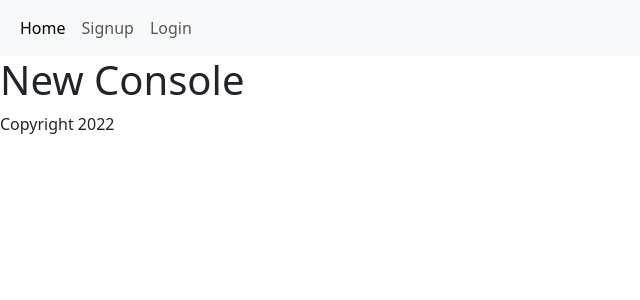
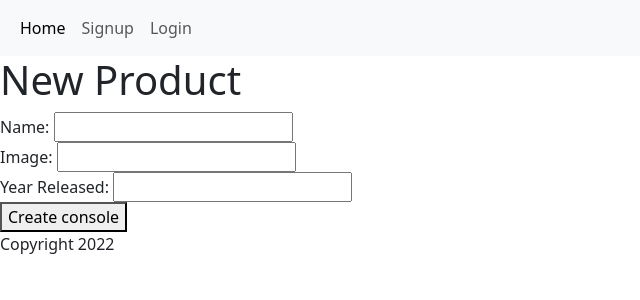
Before and after one commit to tarletonmoore/nintendo-frontend, a React (Vite) app: page /consoles/new in a window 1280 px wide. Shown: the top 300 px of the page, without its empty margins (0-640 px from the left). Built offline with nearby package versions, Linux system fonts and the light colour scheme; no server answers.

Commit message:
add new console form

```diff
--- a/src/ConsolesNew.jsx
+++ b/src/ConsolesNew.jsx
@@ -1,11 +1,34 @@
 
 
-export function ConsolesNew() {
+export function ConsolesNew(props) {
+
+
+  const handleSubmit = (event) => {
+    event.preventDefault();
+    const params = new FormData(event.target);
+    props.onCreateConsole(params, () => event.target.reset());
+  };
 
 
   return (
     <div>
-      <h1>New Console</h1>
+      <h1>New Product</h1>
+      <form onSubmit={handleSubmit}>
+        <div>
+          Name: <input name="name" type="text" />
+        </div>
+
+        <div>
+          Image: <input name="image" type="text" />
+        </div>
+        <div>
+          Year Released: <input name="year" type="text" />
+        </div>
+
+
+
+        <button type="submit">Create console</button>
+      </form>
     </div>
-  )
+  );
 }
--- a/src/Content.jsx
+++ b/src/Content.jsx
@@ -27,6 +27,13 @@ export function Content() {
     })
   }
 
+  const handleCreateConsole = (params, successCallback) => {
+    axios.post("http://localhost:3000/consoles.json", params).then((response) => {
+      setConsoles([...consoles, response.data]);
+      successCallback();
+    });
+  };
+
   useEffect(getConsoleData, [])
   useEffect(getGamesData, [])
 
@@ -39,7 +46,7 @@ export function Content() {
         <Route path="/games" element={<GamesIndex games={games} />} />
         <Route path="/consoles/:id" element={<ConsolesShow />} />
         <Route path="/games/new" element={<GamesNew />} />
-        <Route path="/consoles/new" element={<ConsolesNew />} />
+        <Route path="/consoles/new" element={<ConsolesNew onCreateConsole={handleCreateConsole} />} />
       </Routes>
     </div>
   )
```
